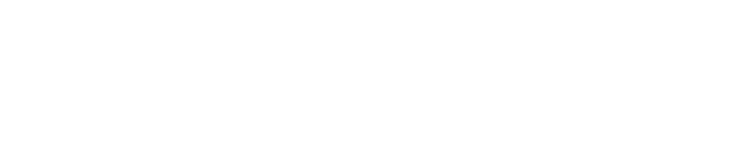
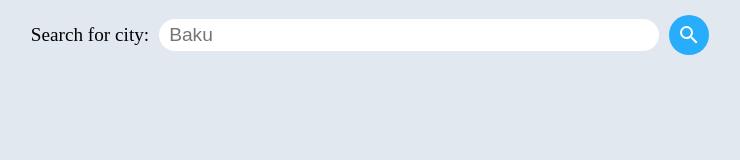
Before and after one commit to royalh23/weather-app, a website built with webpack: page src/template.html in a window 1280 px wide. Shown: the whole page, without its empty margins (270-1010 px from the left). Built offline with nearby package versions, Linux system fonts and the light colour scheme.

Commit message:
Create and style search bar

```diff
--- a/package.json
+++ b/package.json
@@ -17,6 +17,7 @@
     "eslint-config-airbnb-base": "^15.0.0",
     "eslint-config-prettier": "^9.1.0",
     "eslint-plugin-import": "^2.29.1",
+    "html-loader": "^5.0.0",
     "html-webpack-plugin": "^5.6.0",
     "prettier": "3.1.1",
     "style-loader": "^3.3.3",
--- a/src/style.css
+++ b/src/style.css
@@ -9,11 +9,54 @@ html {
 }
 
 body {
+  display: flex;
+  justify-content: center;
   height: 100vh;
   margin: 0;
   padding: 0;
+  background-color: #e2e8f0;
 }
 
 #content {
   height: inherit;
+  width: 80%;
 }
+
+form {
+  display: flex;
+  justify-content: center;
+  align-items: center;
+  gap: 10px;
+  padding: 15px;
+}
+
+form input {
+  border: 0;
+  width: 500px;
+  padding: 5px 10px;
+  border-radius: 20px;
+}
+
+form input:focus {
+  outline: 0;
+}
+
+form button {
+  flex-shrink: 0;
+  cursor: pointer;
+  width: 40px;
+  height: 40px;
+  border-radius: 50%;
+  border: 0;
+  padding: 8px;
+  background-color: rgb(39, 173, 251);
+}
+
+form button:active {
+  transform: translateY(3px);
+}
+
+form label,
+form input {
+  font-size: 1.2rem;
+}
--- a/src/template.html
+++ b/src/template.html
@@ -6,6 +6,14 @@
     <title>Document</title>
   </head>
   <body>
-    <div id="content"></div>
+    <div id="content">
+      <form>
+        <label for="city">Search for city:</label>
+        <input type="search" id="city" placeholder="Baku" />
+        <button type="button">
+          <img src="./svg/search.svg" alt="Search button" />
+        </button>
+      </form>
+    </div>
   </body>
 </html>
--- a/webpack.config.js
+++ b/webpack.config.js
@@ -18,6 +18,10 @@ module.exports = {
   module: {
     rules: [
       {
+        test: /\.html$/i,
+        loader: 'html-loader',
+      },
+      {
         test: /\.css$/i,
         use: ['style-loader', 'css-loader'],
       },
```
Also changed, not shown: dist/55cc940eaad8c48ae844.svg (added), dist/index.html, dist/main.js, src/svg/search.svg (added), 1 other file.
